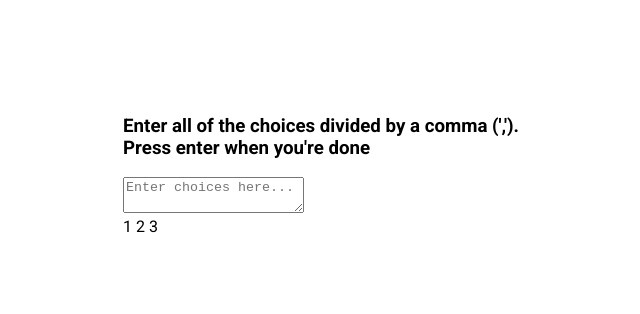
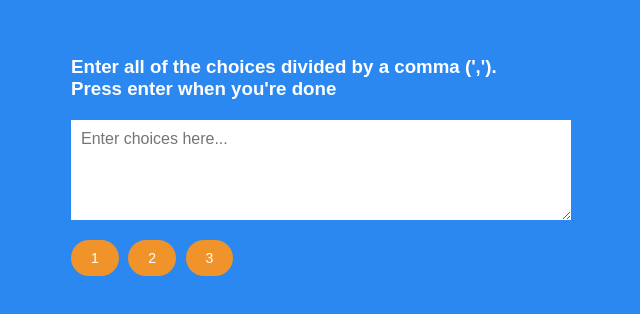
Before and after one commit to ClaytonDewey/Random-Choice-Picker, a plain HTML site: page index.html in a window 1280 px wide. Shown: the part 234-548 px from the top of the page, without its empty margins (319-959 px from the left). Drawn offline with Linux system fonts and the light colour scheme; a web font is replaced by a local one.

Commit message:
Add styling

```diff
--- a/style.css
+++ b/style.css
@@ -1,11 +1,12 @@
-@import url("https://fonts.googleapis.com/css2?family=Roboto:wght@400;700&display=swap");
+@import url("https://fonts.googleapis.com/css?family=Muli&display=swap");
 
 * {
     box-sizing: border-box;
 }
 
 body {
-    font-family: "Roboto", sans-serif;
+    background-color: #2b88f0;
+    font-family: "Muli", sans-serif;
     display: flex;
     flex-direction: column;
     align-items: center;
@@ -14,3 +15,37 @@ body {
     overflow: hidden;
     margin: 0;
 }
+
+h3 {
+    color: #fff;
+    margin: 10px 0px 20px;
+}
+
+.container {
+    width: 500px;
+}
+
+#textarea {
+    border: none;
+    display: block;
+    width: 100%;
+    height: 100px;
+    font-family: inherit;
+    padding: 10px;
+    margin: 0px 0px 20px;
+    font-size: 16px;
+}
+
+.tag {
+    background-color: #f0932b;
+    color: #fff;
+    border-radius: 50px;
+    padding: 10px 20px;
+    margin: 0px 5px 10px 0px;
+    font-size: 14px;
+    display: inline-block;
+}
+
+.tag.highlight {
+    background-color: #273c75;
+}
```
